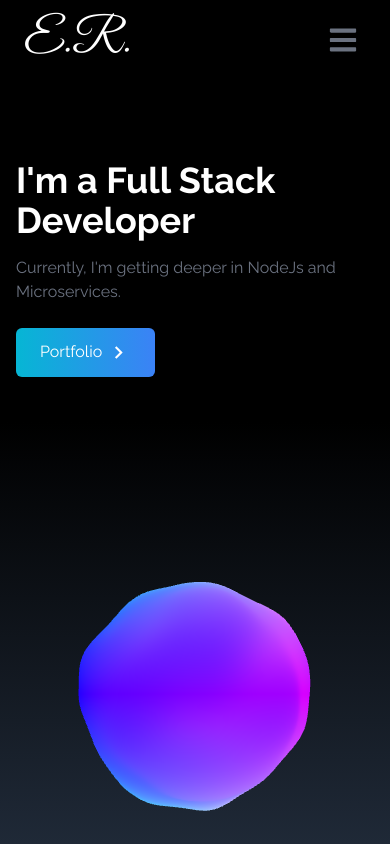
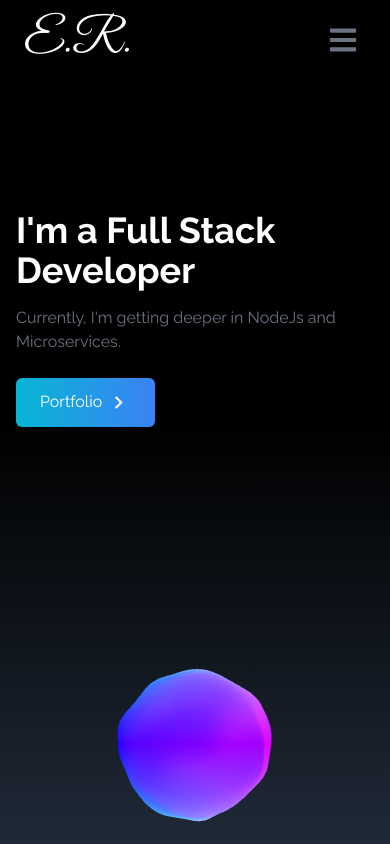
Before and after one commit to ElianRivoira/portfolio, a React (Create React App) app: page / in a window 390 px wide. Shown: the top 844 px of the page. Built offline with nearby package versions, Linux system fonts and the light colour scheme.

Commit message:
added media css

```diff
--- a/src/components/Experience.jsx
+++ b/src/components/Experience.jsx
@@ -92,7 +92,7 @@
   return (
     <div
       name="experience"
-      className="bg-gradient-to-b from-gray-800 to-black w-full h-screen"
+      className="bg-gradient-to-b from-gray-800 to-black w-full"
     >
       <div className="max-w-screen-lg mx-auto p-4 flex flex-col justify-center w-full h-full text-white">
         <div>
--- a/src/index.css
+++ b/src/index.css
@@ -13,6 +13,22 @@
 }
 
 canvas {
+  width: 100%;
+  height: 100%;
+}
+.blob {
   width: 300px;
   height: 300px;
 }
+@media (max-width:768px) {
+  .blob {
+    width: 250px;
+    height: 250px;
+  }
+}
+@media (max-width:440px) {
+  .blob {
+    width: 200px;
+    height: 200px;
+  }
+}
```
